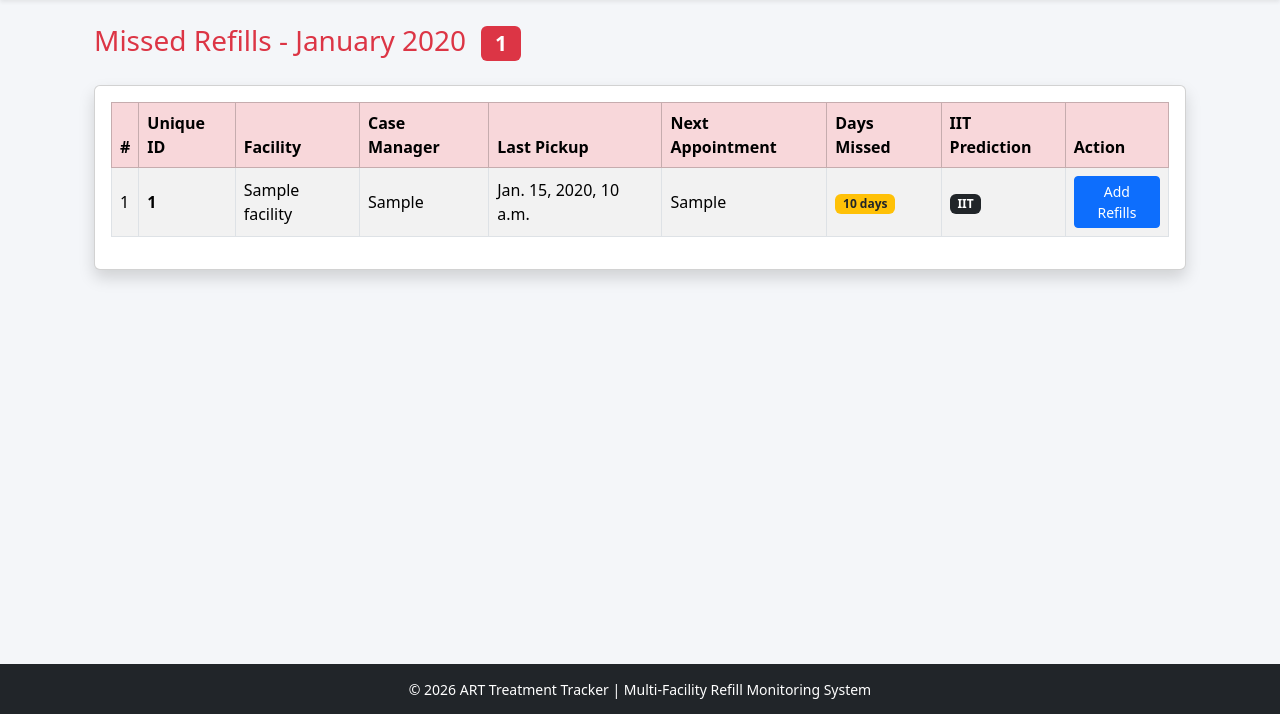
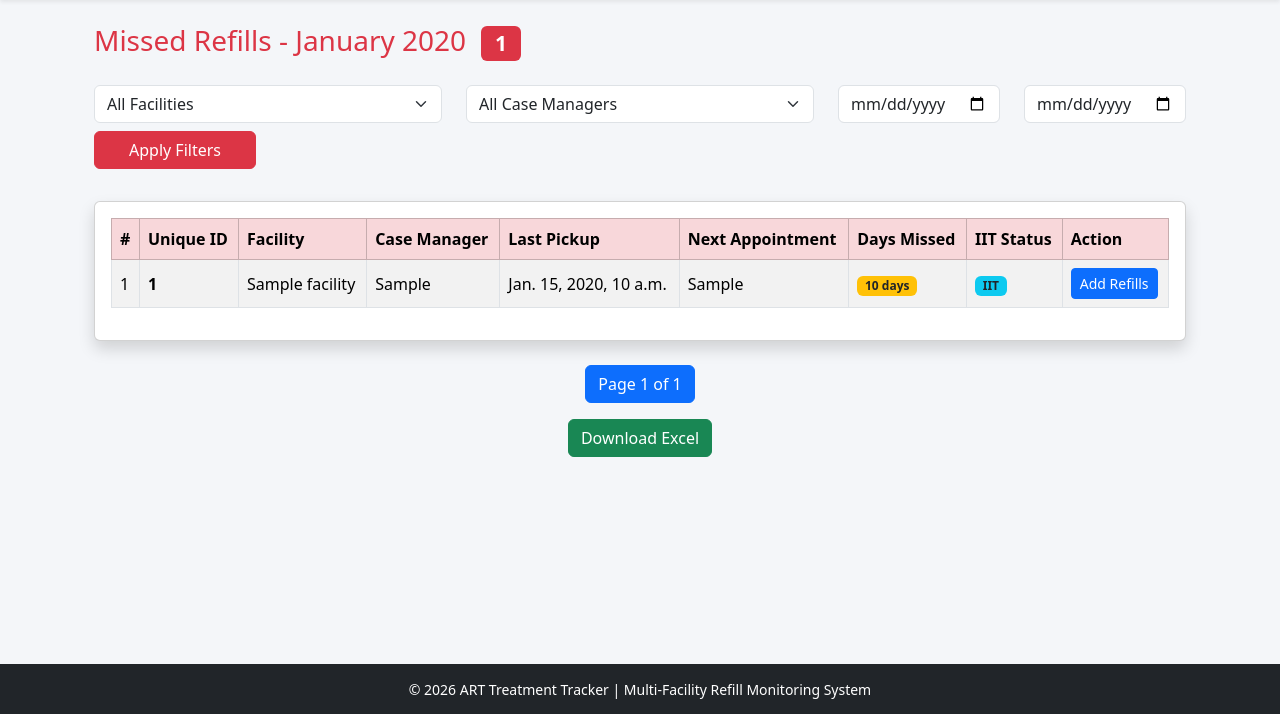
Before and after one commit to sparklweb1988/TreatmentTracker, a Django app: template templates/missed_refills.html in a window 1280 px wide. Shown: the part 56-770 px from the top of the page. Run offline with Django 5.2, Linux system fonts and the light colour scheme; the template is opened without the code that fills it: most values are stand-ins (such as "Sample title", 1, 10 or a date in 2020).

Commit message:
Update missed_refills.html

```diff
--- a/templates/missed_refills.html
+++ b/templates/missed_refills.html
@@ -1,14 +1,53 @@
 {% extends "base.html" %}
 {% block content %}
-
 <div class="container mt-4">
 
+    <!-- ================= HEADER ================= -->
     <h3 class="mb-4 text-danger">
         Missed Refills - {{ today|date:"F Y" }}
         <span class="badge bg-danger ms-2">
             {{ total_missed }}
         </span>
     </h3>
+
+    <!-- ================= FILTERS ================= -->
+    <form method="get" class="row mb-4">
+
+        <div class="col-md-4 mb-2">
+            <select name="facility" class="form-select">
+                <option value="">All Facilities</option>
+                {% for facility in facilities %}
+                    <option value="{{ facility.id }}" {% if selected_facility == facility.id|stringformat:"s" %} selected {% endif %}>
+                        {{ facility.name }}
+                    </option>
+                {% endfor %}
+            </select>
+        </div>
+
+        <div class="col-md-4 mb-2">
+            <select name="case_manager" class="form-select">
+                <option value="">All Case Managers</option>
+                {% for manager in case_managers %}
+                    <option value="{{ manager }}" {% if selected_case_manager == manager %} selected {% endif %}>
+                        {{ manager }}
+                    </option>
+                {% endfor %}
+            </select>
+        </div>
+
+        <div class="col-md-2 mb-2">
+            <input type="date" name="start_date" value="{{ selected_start_date }}" class="form-control">
+        </div>
+
+        <div class="col-md-2 mb-2">
+            <input type="date" name="end_date" value="{{ selected_end_date }}" class="form-control">
+        </div>
+
+        <div class="col-md-2 mb-2">
+            <button type="submit" class="btn btn-danger w-100">Apply Filters</button>
+        </div>
+
+    </form>
 
     <!-- ================= DESKTOP TABLE ================= -->
     <div class="card shadow d-none d-md-block">
@@ -24,7 +63,7 @@
                         <th>Last Pickup</th>
                         <th>Next Appointment</th>
                         <th>Days Missed</th>
-                        <th>IIT Prediction</th>
+                        <th>IIT Status</th>
                         <th>Action</th>
                     </tr>
                 </thead>
@@ -35,7 +74,6 @@
                             <td class="fw-bold">{{ refill.unique_id }}</td>
                             <td>{{ refill.facility.name }}</td>
                             <td>{{ refill.case_manager|default:"Not Assigned" }}</td>
-
                             <td>
                                 {% if refill.last_pickup_date %}
                                     {{ refill.last_pickup_date }}
@@ -43,14 +81,11 @@
                                     <span class="text-danger">Never Picked</span>
                                 {% endif %}
                             </td>
-
                             <td>{{ refill.next_appointment }}</td>
-
-                        <!-- Days Missed -->
                             <td>
                                 <span class="
-                                {% if refill.days_missed >= 28 %}
-                                    badge bg-dark
+                                    {% if refill.days_missed > 30 %}
+                                        badge bg-danger
                                     {% elif refill.days_missed > 7 %}
                                         badge bg-warning text-dark
                                     {% else %}
@@ -60,27 +95,11 @@
                                     {{ refill.days_missed }} days
                                 </span>
                             </td>
-
-                        <!-- IIT Prediction -->
                             <td>
-                            {% if refill.iit_status == "IIT" %}
-                                <span class="badge bg-dark">IIT</span>
-                            {% elif "become" in refill.iit_status %}
-                                <span class="badge bg-danger">
-                                    {{ refill.iit_status }}
-                                </span>
-                            {% else %}
-                                <span class="badge bg-info text-dark">
-                                    {{ refill.iit_status }}
-                                </span>
-                            {% endif %}
+                                <span class="badge bg-info text-dark">{{ refill.iit_status }}</span>
                             </td>
-
                             <td>
-                            <a href="{% url 'refill_add_with_id' unique_id=refill.unique_id %}"
-                               class="btn btn-primary btn-sm">
-                                Add Refills
-                            </a>
+                                <a href="{% url 'refill_add_with_id' unique_id=refill.unique_id %}" class="btn btn-primary btn-sm">Add Refills</a>
                             </td>
                         </tr>
                     {% empty %}
@@ -96,56 +115,31 @@
         </div>
     </div>
 
-    <!-- ================= MOBILE VIEW ================= -->
+    <!-- ================= MOBILE CARDS ================= -->
     <div class="d-md-none">
         {% for refill in page_obj %}
             <div class="card shadow-sm mb-3 border-danger">
                 <div class="card-body">
-
-                <h6 class="fw-bold text-danger">
-                    {{ refill.unique_id }}
-                </h6>
-
-                <p><strong>Facility:</strong><br>
-                    {{ refill.facility.name }}
+                    <h6 class="fw-bold text-danger">{{ refill.unique_id }}</h6>
+                    <p class="text-muted mb-1">{{ refill.facility.name }}</p>
+                    <hr>
+                    <p class="mb-1"><strong>Case Manager:</strong> {{ refill.case_manager|default:"Not Assigned" }}</p>
+                    <p class="mb-1"><strong>Last Pickup:</strong>
+                        {% if refill.last_pickup_date %}{{ refill.last_pickup_date }}{% else %}<span class="text-danger">Never Picked</span>{% endif %}
                     </p>
-
-                <p><strong>Case Manager:</strong><br>
-                    {{ refill.case_manager|default:"Not Assigned" }}
+                    <p class="mb-1"><strong>Next Appointment:</strong> {{ refill.next_appointment }}</p>
+                    <p class="mb-1"><strong>Days Missed:</strong>
+                        <span class="
+                            {% if refill.days_missed > 30 %}
+                                badge bg-danger
+                            {% elif refill.days_missed > 7 %}
+                                badge bg-warning text-dark
+                            {% else %}
+                                badge bg-secondary
+                            {% endif %}
+                        ">{{ refill.days_missed }} days</span>
                     </p>
-
-                <p><strong>Last Pickup:</strong><br>
-                    {% if refill.last_pickup_date %}
-                        {{ refill.last_pickup_date }}
-                    {% else %}
-                        <span class="text-danger">Never Picked</span>
-                    {% endif %}
-                </p>
-
-                <p><strong>Next Appointment:</strong><br>
-                    {{ refill.next_appointment }}
-                </p>
-
-                <p><strong>Days Missed:</strong><br>
-                    <span class="badge bg-warning text-dark">
-                        {{ refill.days_missed }} days
-                    </span>
-                </p>
-
-                <p><strong>IIT Prediction:</strong><br>
-                    {% if refill.iit_status == "IIT" %}
-                        <span class="badge bg-dark">IIT</span>
-                    {% elif "become" in refill.iit_status %}
-                        <span class="badge bg-danger">
-                            {{ refill.iit_status }}
-                        </span>
-                    {% else %}
-                        <span class="badge bg-info text-dark">
-                            {{ refill.iit_status }}
-                        </span>
-                    {% endif %}
-                </p>
-
+                    <p class="mb-0"><strong>IIT Status:</strong> <span class="badge bg-info text-dark">{{ refill.iit_status }}</span></p>
                 </div>
             </div>
         {% empty %}
@@ -155,6 +149,36 @@
         {% endfor %}
     </div>
 
+    <!-- ================= PAGINATION ================= -->
+    <nav class="mt-4">
+        <ul class="pagination justify-content-center">
+            {% if page_obj.has_previous %}
+                <li class="page-item">
+                    <a class="page-link" href="?page=1&facility={{ selected_facility }}&case_manager={{ selected_case_manager }}&start_date={{ selected_start_date }}&end_date={{ selected_end_date }}">&laquo; First</a>
+                </li>
+                <li class="page-item">
+                    <a class="page-link" href="?page={{ page_obj.previous_page_number }}&facility={{ selected_facility }}&case_manager={{ selected_case_manager }}&start_date={{ selected_start_date }}&end_date={{ selected_end_date }}">Previous</a>
+                </li>
+            {% endif %}
+            <li class="page-item active"><span class="page-link">Page {{ page_obj.number }} of {{ page_obj.paginator.num_pages }}</span></li>
+            {% if page_obj.has_next %}
+                <li class="page-item">
+                    <a class="page-link" href="?page={{ page_obj.next_page_number }}&facility={{ selected_facility }}&case_manager={{ selected_case_manager }}&start_date={{ selected_start_date }}&end_date={{ selected_end_date }}">Next</a>
+                </li>
+                <li class="page-item">
+                    <a class="page-link" href="?page={{ page_obj.paginator.num_pages }}&facility={{ selected_facility }}&case_manager={{ selected_case_manager }}&start_date={{ selected_start_date }}&end_date={{ selected_end_date }}">Last &raquo;</a>
+                </li>
+            {% endif %}
+        </ul>
+    </nav>
+
+    <!-- ================= EXPORT BUTTON ================= -->
+    <div class="text-center mt-3">
+        <a href="?export=excel&facility={{ selected_facility }}&case_manager={{ selected_case_manager }}&start_date={{ selected_start_date }}&end_date={{ selected_end_date }}" class="btn btn-success">
+            Download Excel
+        </a>
     </div>
 
+</div>
+<br><br>
 {% endblock %}
```
Lines whose indentation alone changed are shown as unchanged.
